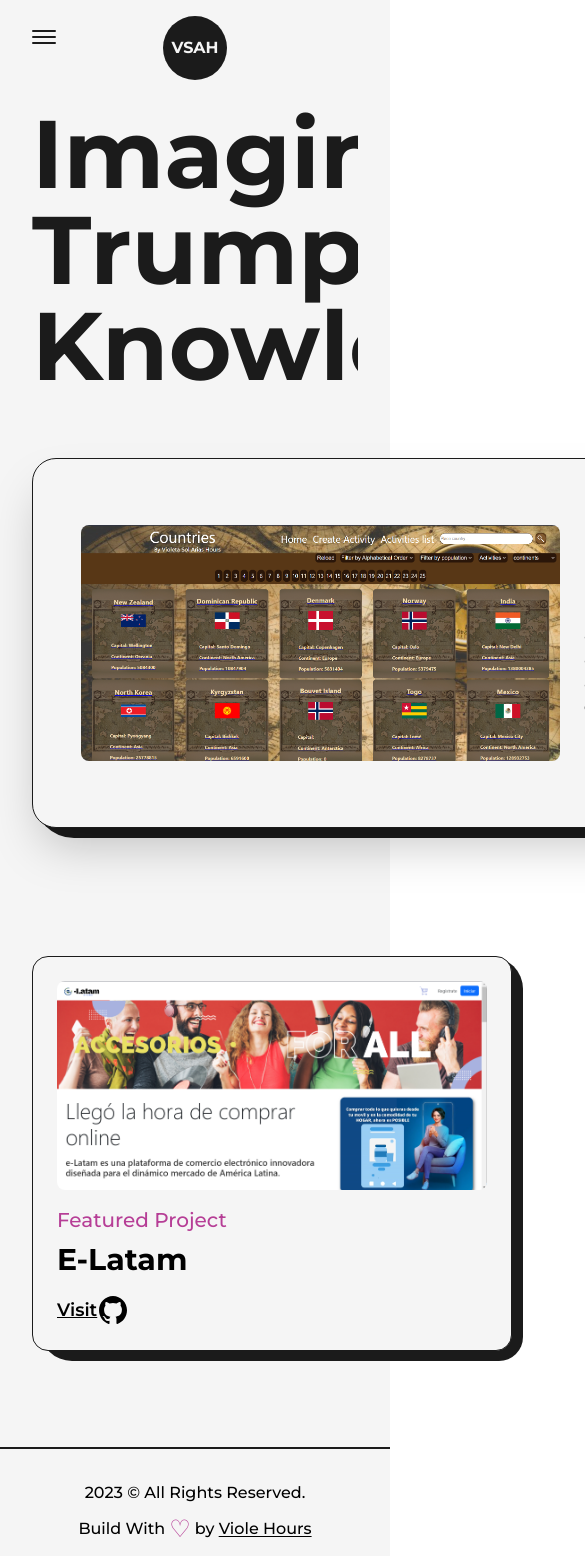
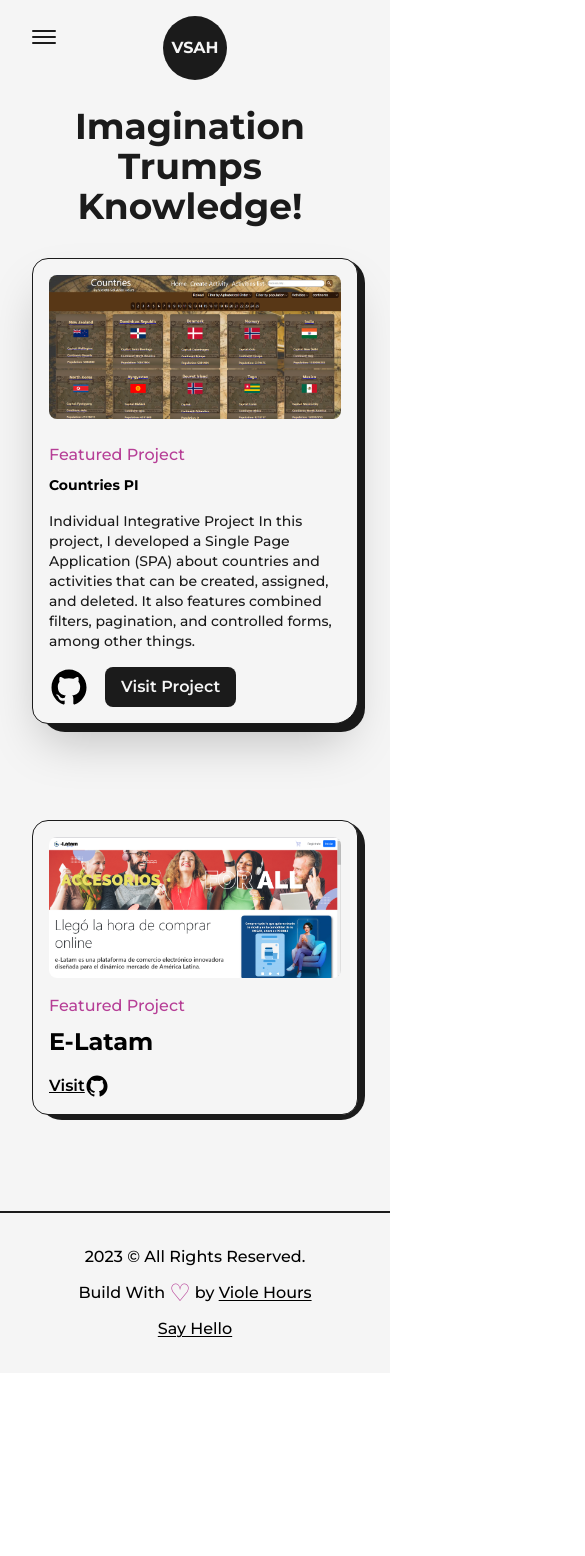
Before and after one commit to VioleHours/My-portfolio, a Next.js app: page /projects in a window 390 px wide. Shown: the top 1556 px of the page, 585 px wide, since content can reach past the window. After the commit the page ends 1373 px from the top, so only its background shows below. Built offline with nearby package versions, Linux system fonts and the light colour scheme.

Commit message:
Projects responsive

```diff
--- a/src/pages/projects.js
+++ b/src/pages/projects.js
@@ -16,15 +16,16 @@
     <article
       className="w-full flex items-center justify-between relative rounded-br-2xl
     rounded-3xl border border-solid border-dark bg-light shadow-2xl p-12 dark:bg-dark dark:border-light
+    lg:flex-col lg:p-8 xs:rounded-2xl xs:rounded-br-3xl xs:p-4
     "
     >
       <div className="absolute top-0 -right-3 -z-10 w-[101%] h-[103%] rounded-[2.5rem] bg-dark dark:bg-light
-      rounded-br-3xl
+      rounded-br-3xl xs:-right-2 sm:h-[102%] xs:w-full xs:rounded-[1.5rem]
       " />
       <Link
         href={link}
         target="_blank"
-        className="w-1/2 cursor-pointer overflow-hidden rounded-lg"
+        className="w-1/2 cursor-pointer overflow-hidden rounded-lg lg:w-full"
       >
         <FramerImage src={img} alt={title} className="w-full h-auto"
         whileHover={{scale:1.05}}
@@ -32,16 +33,16 @@
         />
       </Link>
 
-      <div className="w-1/2 flex flex-col items-start justify-between pl-6">
-        <span className="text-primary font-medium text-xl dark:text-primaryDark">{type}</span>
+      <div className="w-1/2 flex flex-col items-start justify-between pl-6 lg:w-full lg:pl-0 lg:pt-6">
+        <span className="text-primary font-medium text-xl dark:text-primaryDark xs:text-base">{type}</span>
         <Link
           href={link}
           target="_blank"
           className="hover:underline underline-offset-2"
         >
-          <h2 className="my-2 w-full text-left text-4xl font-bold dark:text-light">{title}</h2>
+          <h2 className="my-2 w-full text-left text-4xl font-bold dark:text-light sm:text-sm">{title}</h2>
         </Link>
-        <p className="my-2 font-medium text-dark dark:text-light">{summary}</p>
+        <p className="my-2 font-medium text-dark dark:text-light sm:text-sm">{summary}</p>
         <div className="mt-2 flex items-center">
           <Link href={github} target="_blank" className="w-10">
             {" "}
@@ -52,6 +53,7 @@
             target="_blank"
             className="ml-4 rounded-lg bg-dark text-light p-2 px-6 text-lg font-semibold
             dark:bg-light dark:text-dark
+            sm:px-4 sm:text-base
             "
           >
             {" "}
@@ -68,10 +70,11 @@
     <article
       className="w-full flex flex-col items-center justify-center rounded-2xl
       border border-solid border-dark bg-light p-6 relative dark:bg-dark dark:border-light
+      xs:p-4
       "
     >
       <div className="absolute top-0 -right-3 -z-10 w-[101%] h-[103%] rounded-[2rem] bg-dark dark:bg-light
-      rounded-br-3xl
+      rounded-br-3xl md:-right-2 md:w-[101%] xs:h-[102%] xs:rounded-[1.5rem]
       " />
       <Link
         href={link}
@@ -85,23 +88,23 @@
       </Link>
 
       <div className="w-full flex flex-col items-start justify-between mt-4">
-        <span className="text-primary font-medium text-xl dark:text-primaryDark">{type}</span>
+        <span className="text-primary font-medium text-xl dark:text-primaryDark lg:text-lg md:text-base">{type}</span>
         <Link
           href={link}
           target="_blank"
           className="hover:underline underline-offset-2"
         >
-          <h2 className="my-2 w-full text-left text-3xl font-bold dark:text-light">{title}</h2>
+          <h2 className="my-2 w-full text-left text-3xl font-bold dark:text-light lg:text-2xl">{title}</h2>
         </Link>
         <div className="w-full mt-2 flex items-center justify-berween">
           <Link
             href={link}
             target="_blank"
-            className="text-lg font-semibold underline"
+            className="text-lg font-semibold underline md:text-base"
           >
             Visit
           </Link>
-          <Link href={github} target="_blank" className="w-8">
+          <Link href={github} target="_blank" className="w-8 md:w-6">
             <GithubIcon />
           </Link>
         </div>
@@ -121,10 +124,10 @@
         <Layout className="pt-16">
           <AnimatedText
             text="Imagination Trumps Knowledge!"
-            className="mb-16"
+            className="mb-16 lg:!text-7xl sm:mb-8 sm:!text-6xl xs:!text-4xl"
           />
 
-          <div className="grid grid-cols-12 gap-24 gap-y-32">
+          <div className="grid grid-cols-12 gap-24 gap-y-32 xl:gap-x-16 lg:gap-x-8 md:gap-y-24 sm:gap-x-0">
             <div className="col-span-12">
               <FeaturedProject
                 title="Countries PI"
@@ -136,7 +139,7 @@
                 github="https://github.com/VioleHours/VioletaSol-PI"
               />
             </div>
-            <div className="col-span-6">
+            <div className="col-span-6 sm:col-span-12">
               <Project
                 title="E-Latam"
                 link="https://pf-e-latam.netlify.app/"
```
